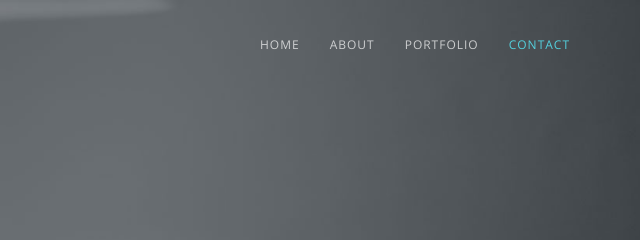
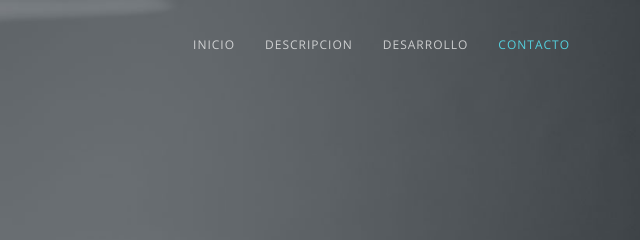
Before and after one commit to garydl/G-G, a plain HTML site: page index.html in a window 1280 px wide. Shown: the top 240 px of the page, 640-1280 px from the left. Drawn offline with nearby package versions, Linux system fonts and the light colour scheme.

Commit message:
Update index.html

```diff
--- a/index.html
+++ b/index.html
@@ -46,10 +46,10 @@
     <!-- Collect the nav links, forms, and other content for toggling -->
     <div class="collapse navbar-collapse" id="bs-example-navbar-collapse-1">
       <ul class="nav navbar-nav navbar-right">
-        <li><a href="#page-top" class="page-scroll">Home</a></li>
-        <li><a href="#about" class="page-scroll">About</a></li>
-        <li><a href="#portfolio" class="page-scroll">Portfolio</a></li>
-        <li><a href="#contact" class="page-scroll">Contact</a></li>
+        <li><a href="#page-top" class="page-scroll">Inicio</a></li>
+        <li><a href="#about" class="page-scroll">Descripcion</a></li>
+        <li><a href="#portfolio" class="page-scroll">Desarrollo</a></li>
+        <li><a href="#contact" class="page-scroll">Contacto</a></li>
       </ul>
     </div>
     <!-- /.navbar-collapse -->
@@ -88,10 +88,10 @@
   </div>
 </div>
 <!-- Portfolio Section -->
-<div id="portfolio">
+<div id="desarrollo">
   <div class="container">
     <div class="section-title text-center center">
-      <h2>Portfolio</h2>
+      <h2>Desarrollo</h2>
       <hr>
     </div>
     <div class="categories">
```
